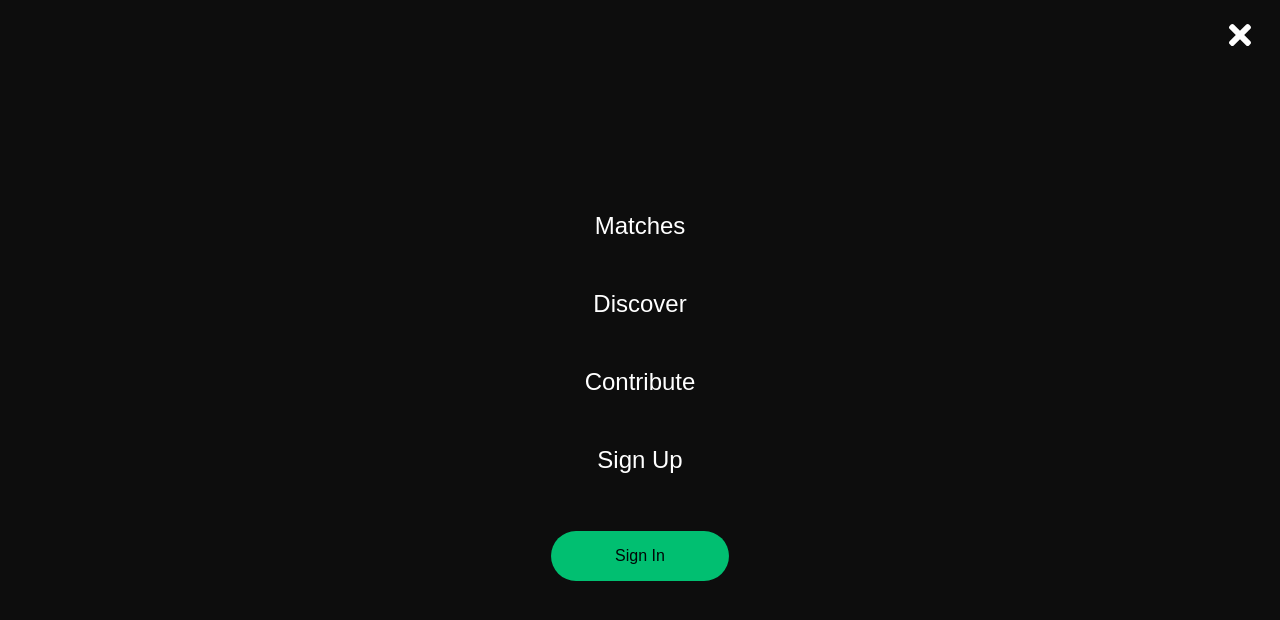
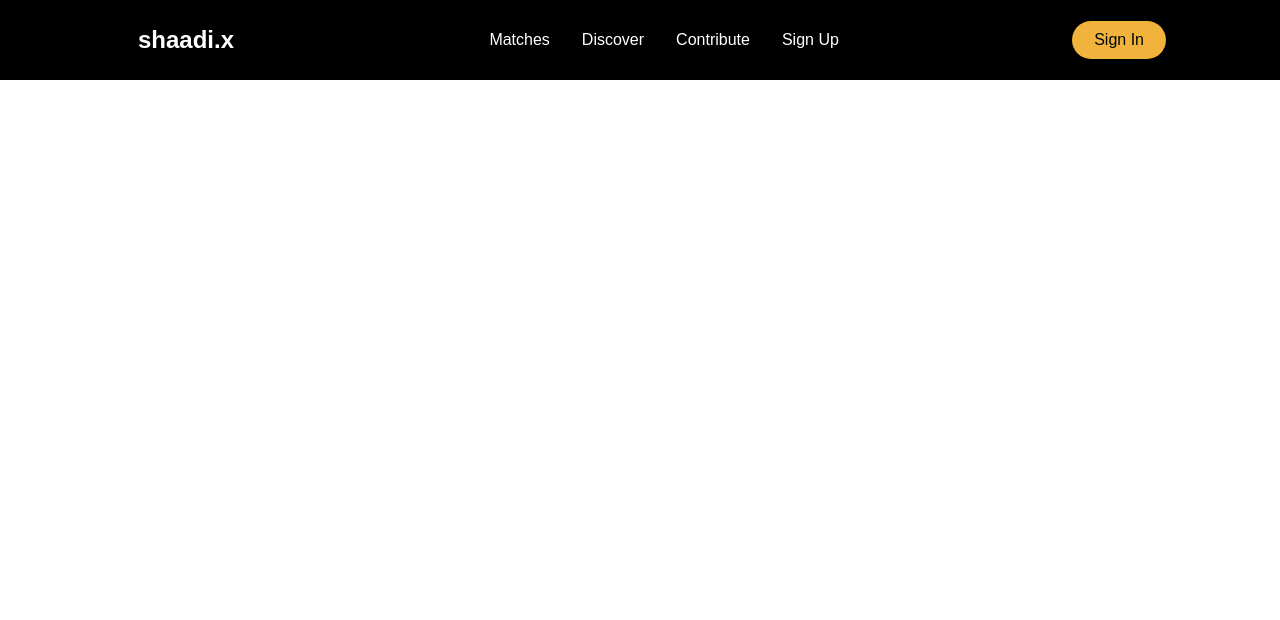
Before and after one commit to methlox/Shaadi.x, a React (Create React App) app: page / in a window 1280 px wide. Shown: the top 620 px of the page. Built offline with nearby package versions, Linux system fonts and the light colour scheme.

Commit message:
sidebar navbar implementation done

```diff
--- a/src/App.js
+++ b/src/App.js
@@ -1,14 +1,12 @@
 import React from 'react'
 import './App.css'
-import Navbar from './components/Navbar'
 import { BrowserRouter as Router } from 'react-router-dom';
-import Sidebar from './components/Sidebar';
+import Home from './pages'
 
 function App() {
   return (
     <Router>
-      <Sidebar />
-      <Navbar />
+      <Home />
     </Router>
   );
 }
--- a/src/components/Navbar/index.js
+++ b/src/components/Navbar/index.js
@@ -3,13 +3,13 @@ import { Nav, NavbarContainer, Navlogo, MobileIcon, NavMenu, NavItem, NavLinks,
 import { FaBars } from 'react-icons/fa'
 
 
-const Navbar = () => {
+const Navbar = ({ toggle }) => {
   return (
     <>
         <Nav>
             <NavbarContainer>
                 <Navlogo to='/'>shaadi.x</Navlogo>
-                <MobileIcon>
+                <MobileIcon onClick={toggle} >
                     <FaBars  />
                 </MobileIcon>
                 <NavMenu>
--- a/src/components/Sidebar/SidebarElements.js
+++ b/src/components/Sidebar/SidebarElements.js
@@ -14,9 +14,8 @@ export const SidebarContainer = styled.aside`
   top: 0;
   left: 0;
   transition: 0.3s ease-in-out;
-//   opacity: ${({ isOpen }) => (isOpen ? "100%" : "0")};
-//   top: ${({ isOpen }) => (isOpen ? "0" : "-100%")};
-   top: 0px;
+  opacity: ${({ isOpen }) => (isOpen ? "100%" : "0")};
+  top: ${({ isOpen }) => (isOpen ? "0" : "-100%")};
 `;
 
 export const CloseIcon = styled(FaTimes)`
@@ -72,7 +71,7 @@ export const SideBtnWrap = styled.div`
 
 export const SidebarRoute = styled(LinkR)`
   border-radius: 50px;
-  background: #01bf71;
+  background: #F2B33D;
   white-space: nowrap;
   padding: 16px 64px;
   color: #010606;
--- a/src/components/Sidebar/index.js
+++ b/src/components/Sidebar/index.js
@@ -1,24 +1,24 @@
 import React from 'react'
 import { SidebarContainer, Icon, CloseIcon, SidebarWrapper, SidebarMenu, SidebarLink, SideBtnWrap, SidebarRoute } from './SidebarElements';
 
-const Sidebar = () => {
+const Sidebar = ({isOpen, toggle}) => {
   return (
-    <SidebarContainer>
-        <Icon>
+    <SidebarContainer isOpen={isOpen} onClick={toggle} >
+        <Icon onClick={toggle}>
             <CloseIcon />
         </Icon>
         <SidebarWrapper>
             <SidebarMenu>
-                <SidebarLink to="matches">Matches</SidebarLink>
+                <SidebarLink to="matches" onClick={toggle}>Matches</SidebarLink>
             </SidebarMenu>
             <SidebarMenu>
-                <SidebarLink to="discover">Discover</SidebarLink>
+                <SidebarLink to="discover" onClick={toggle}>Discover</SidebarLink>
             </SidebarMenu>
             <SidebarMenu>
-                <SidebarLink to="contribute">Contribute</SidebarLink>
+                <SidebarLink to="contribute" onClick={toggle}>Contribute</SidebarLink>
             </SidebarMenu>
             <SidebarMenu>
-                <SidebarLink to="sign-up">Sign Up</SidebarLink>
+                <SidebarLink to="sign-up" onClick={toggle}>Sign Up</SidebarLink>
             </SidebarMenu>
             <SideBtnWrap>
                 <SidebarRoute to='/signin'>Sign In</SidebarRoute>
--- /dev/null
+++ b/src/pages/index.js
@@ -0,0 +1,21 @@
+import React, { useState } from "react";
+import Sidebar from "../components/Sidebar";
+import Navbar from "../components/Navbar";
+
+const Home = () => {
+
+  const [isOpen, setIsOpen] = useState(false);
+
+  const toggle = () => {
+    setIsOpen(!isOpen)
+  }
+
+  return (
+    <>
+      <Sidebar isOpen={isOpen} toggle={toggle} />
+      <Navbar toggle={toggle} />
+    </>
+  );
+};
+
+export default Home;
```
Also changed, not shown: src/components/HeroSection/HeroElements.js (added), src/components/HeroSection/index.js (added).
